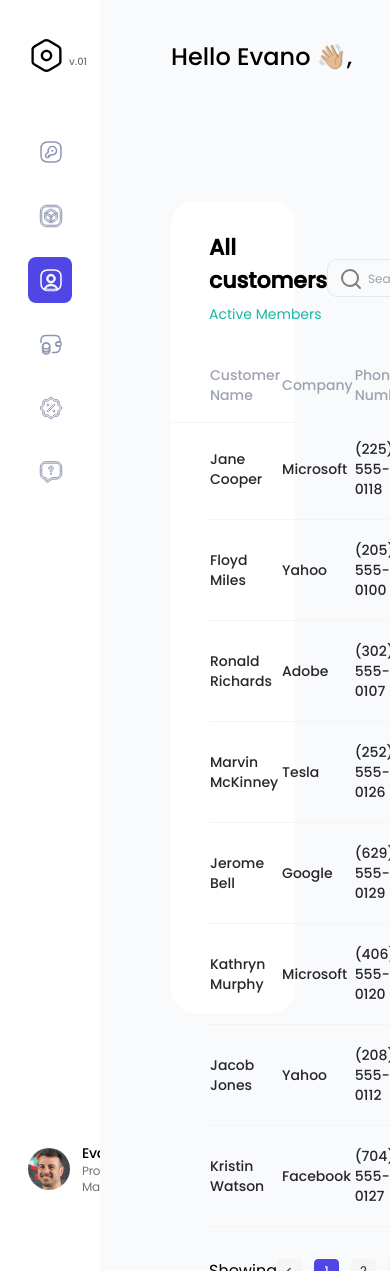
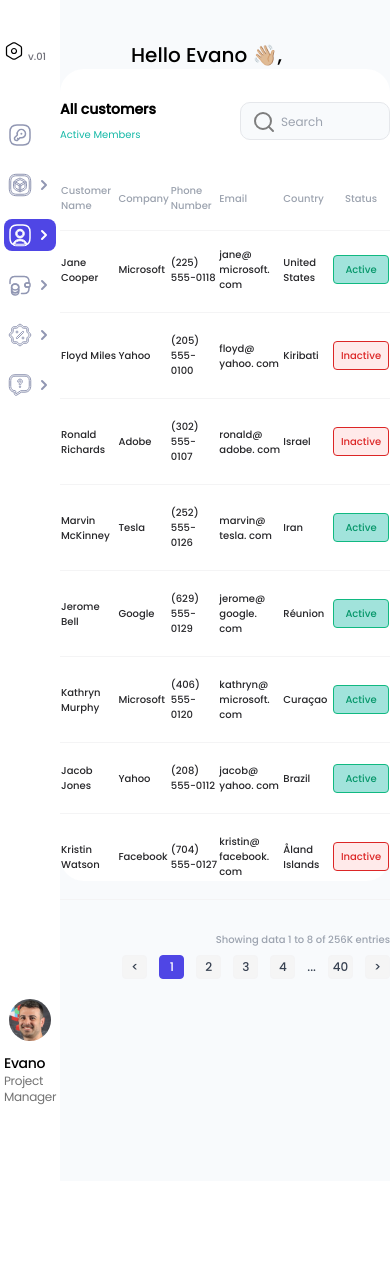
Before and after one commit to PVO-fullstack/test_crm, a Next.js app: page /customers in a window 390 px wide. After the commit the page ends 1181 px from the top, so only its background shows below. Built offline with nearby package versions, Linux system fonts and the light colour scheme.

Commit message:
add phone

```diff
--- a/app/(user)/customers/page.tsx
+++ b/app/(user)/customers/page.tsx
@@ -8,17 +8,17 @@ export interface customersPageProps {}
 export default function CustomersPage({}: customersPageProps) {
   return (
     <div className="bg-slate-50 h-full">
-      <h2 className="text-black text-2xl font-medium pt-[41px]  pl-[71px] ">
+      <h2 className="text-xl text-black md:text-2xl font-medium pt-[41px]  pl-[71px] ">
         Hello Evano 👋🏼,
       </h2>
-      <div className="  h-full  pl-[71px] pt-[128px] pb-[258px] pr-[95px]">
-        <div className="relative h-[812px] rounded-3xl bg-white pt-[30px] pl-[38px] pr-11 ">
+      <div className="  h-full  md:pl-[71px] md:pt-[128px] md:pb-[258px] md:pr-[95px]">
+        <div className="relative h-[812px] rounded-3xl bg-white pt-[30px] md:pl-[38px] md:pr-11 ">
           <div className="flex justify-between items-center mb-10">
             <div>
-              <h3 className="text-black text-[22px] font-semibold">
+              <h3 className="text-[14px] text-black md:text-[22px] font-semibold">
                 All customers
               </h3>
-              <p className="text-teal-500 text-sm font-normal mt-[7px]">
+              <p className="text-[10px] text-teal-500 md:text-sm font-normal mt-[7px]">
                 Active Members
               </p>
             </div>
--- a/app/(user)/layout.tsx
+++ b/app/(user)/layout.tsx
@@ -7,7 +7,7 @@ export interface LayoutProps {
 
 export default function Layout({ children }: LayoutProps) {
   return (
-    <div className="grid grid-cols-[100px_1fr] md:grid-cols-[306px_1fr] ">
+    <div className="grid grid-cols-[60px_1fr] md:grid-cols-[306px_1fr] ">
       <SideMenu />
       <div className=" overflow-y-hidden">{children}</div>
     </div>
--- a/app/component/CustomersRow/CustomersRow.tsx
+++ b/app/component/CustomersRow/CustomersRow.tsx
@@ -14,12 +14,23 @@ export interface CustomersRowProps {
 }
 
 export default function CustomersRow({ customer }: CustomersRowProps) {
+  const partMail = customer.email.split('@');
+  const smallPartMail = partMail[1].split('.');
+
   return (
     <tr className="text-left">
       <td className="py-5 border-b border-zinc-100 ">{customer.name}</td>
       <td className="py-5 border-b border-zinc-100">{customer.company}</td>
       <td className="py-5 border-b border-zinc-100">{customer.phone}</td>
-      <td className="py-5 border-b border-zinc-100">{customer.email}</td>
+      <td className="py-5 border-b border-zinc-100">
+        {partMail[0] +
+          '@' +
+          ' ' +
+          smallPartMail[0] +
+          '.' +
+          ' ' +
+          smallPartMail[1]}
+      </td>
       <td className="py-5 border-b border-zinc-100">{customer.country}</td>
       <td className="py-5 border-b border-zinc-100">
         <StatusBtn status={customer.status}>{customer.statusName}</StatusBtn>
--- a/app/component/DashboardItem/DashboardItem.tsx
+++ b/app/component/DashboardItem/DashboardItem.tsx
@@ -20,7 +20,7 @@ export const DashboardItem = ({
   return (
     <Link
       href={href}
-      className={`group py-[11px] pl-[11px] pr-2 flex justify-between transition-all hover:bg-indigo-400 hover:rounded-lg active:bg-indigo-600 active:rounded-lg ${pathName && 'bg-indigo-600 rounded-lg'} `}
+      className={`group py-1 pl-1 pr-1 md:py-[11px] md:pl-[11px] md:pr-2 flex justify-between transition-all hover:bg-indigo-400 hover:rounded-lg active:bg-indigo-600 active:rounded-lg ${pathName && 'bg-indigo-600 rounded-lg'} `}
     >
       <div className=" flex gap-[14px]">
         {children}
--- a/app/component/Logo/Logo.tsx
+++ b/app/component/Logo/Logo.tsx
@@ -8,7 +8,7 @@ export const Logo = ({}: LogoProps) => {
   return (
     <Link href="/" className=" flex items-center mb-[55px]">
       <div className="inline-flex items-center gap-2">
-        <Setting />
+        <Setting className="w-5 h-5 md:w-[37px] md:[37px]" />
         <h1 className=" hidden md:block text-black text-[26px] font-semibold">
           Dashboard
         </h1>
--- a/app/component/Pagination/Pagination.tsx
+++ b/app/component/Pagination/Pagination.tsx
@@ -4,8 +4,10 @@ export interface PaginationProps {}
 
 export const Pagination = ({}: PaginationProps) => {
   return (
-    <div className="flex justify-between mt-8">
-      <p>Showing data 1 to 8 of 256K entries</p>
+    <div className="flex flex-col gap-2 items-end md:flex-row md:gap-0 justify-between mt-8">
+      <p className="text-[10px] text-gray-400 md:text-sm font-medium">
+        Showing data 1 to 8 of 256K entries
+      </p>
       <div className=" text-gray-700 text-xs font-medium leading-3 flex items-baseline gap-3">
         <div className="w-[25px] h-6 px-[9px] py-1.5 bg-neutral-100 rounded border border-zinc-100 flex-col justify-center items-center gap-2.5 inline-flex">
           &#60;
--- a/app/component/Search/Search.tsx
+++ b/app/component/Search/Search.tsx
@@ -7,7 +7,7 @@ export const Search = ({}: SearchProps) => {
   return (
     <div className="relative">
       <input
-        className="w-[216px] h-[38px] pl-10 bg-slate-50 rounded-[10px] border placeholder:text-gray-400 placeholder:text-xs placeholder:font-normal "
+        className="w-[150px] md:w-[216px] h-[38px] pl-10 bg-slate-50 rounded-[10px] border placeholder:text-gray-400 placeholder:text-xs placeholder:font-normal "
         placeholder="Search"
         type="text"
       />
--- a/app/component/SideMenu/SideMenu.tsx
+++ b/app/component/SideMenu/SideMenu.tsx
@@ -8,7 +8,7 @@ export interface Props {}
 export default function SideMenu({}: Props) {
   return (
     <aside className="shadow">
-      <div className="flex flex-col justify-between h-full px-7 pt-[37px] pb-[76px] bg-white  ">
+      <div className=" px-1 flex flex-col justify-between h-full mb:px-7 pt-[37px] pb-[76px] bg-white  ">
         <div className="mb-[598px]">
           <Logo />
           <DashboardList />
--- a/app/component/StatusBtn/StatusBtn.tsx
+++ b/app/component/StatusBtn/StatusBtn.tsx
@@ -13,7 +13,7 @@ export interface StatusBtnProps {
 export const StatusBtn = ({ children, status }: StatusBtnProps) => {
   return (
     <div
-      className={`w-20 h-[29px] px-3 py-1 text-sm font-medium  bg-opacity-40 rounded border justify-center items-center gap-2.5 inline-flex
+      className={`w-14 mb:w-20 h-[29px] px-3 py-1 bg-opacity-40 rounded border justify-center items-center gap-2.5 inline-flex
       ${
         (status === Status.Active &&
           'bg-teal-500 text-emerald-600 border-emerald-500') ||
--- a/app/component/Table/Table.tsx
+++ b/app/component/Table/Table.tsx
@@ -22,14 +22,14 @@ export const Table = ({}: TableProps) => {
             {headers.map((header, i) => (
               <th
                 key={i}
-                className="last:w-20 last:text-center text-gray-400 pb-[14px] text-sm font-medium text-left  border-zinc-100"
+                className="last:w-14 md:last:w-20 last:text-center text-gray-400 pb-[14px] text-[10px] md:text-sm font-medium text-left  border-zinc-100"
               >
                 {header}
               </th>
             ))}
           </tr>
         </thead>
-        <tbody className="text-zinc-800 text-sm font-medium">
+        <tbody className="text-zinc-800 text-[10px] mb:text-sm font-medium">
           {customers?.map((customer, i) => (
             <CompanyRow key={i} customer={customer} />
           ))}
--- a/app/component/User/User.tsx
+++ b/app/component/User/User.tsx
@@ -6,7 +6,7 @@ export interface UserProps {}
 
 export const User = ({}: UserProps) => {
   return (
-    <div className="flex items-center gap-3">
+    <div className="flex flex-col md:flex-row items-center gap-3">
       <Image
         className=" w-[42px] h-[42px] rounded-full "
         src={user.avatar}
--- a/app/page.tsx
+++ b/app/page.tsx
@@ -3,7 +3,7 @@ import SideMenu from './component/SideMenu/SideMenu';
 
 export default function Home() {
   return (
-    <main className="grid grid-cols-[306px_1fr] ">
+    <main className="grid grid-cols-[60px_1fr] md:grid-cols-[306px_1fr]  ">
       <SideMenu />
       <Product />
     </main>
```
